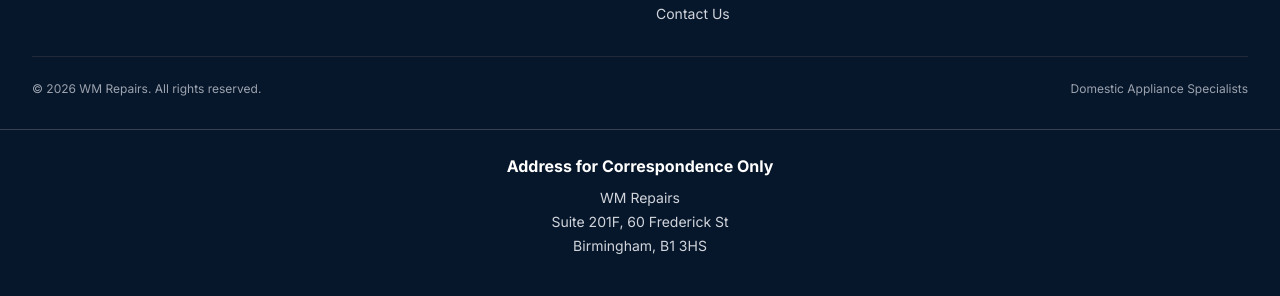
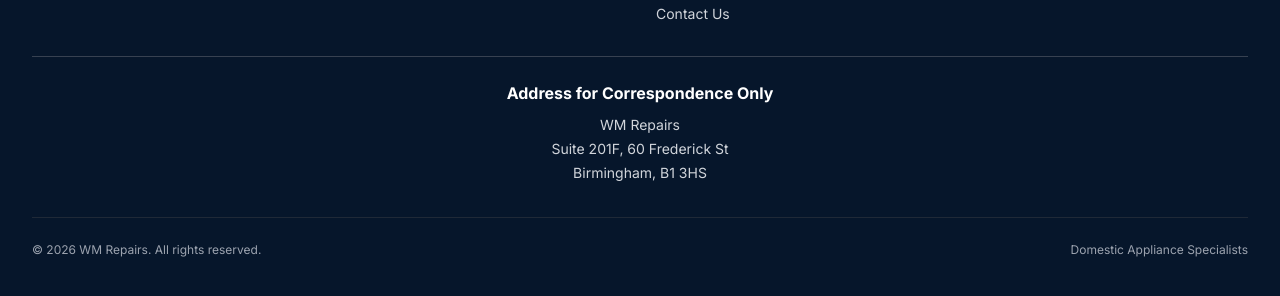
Before and after one commit to wm-repairs/wm-repairs, a plain HTML site: page index.html in a window 1280 px wide. Shown: the part 4943-5239 px from the top of the page. Drawn offline with nearby package versions, Linux system fonts and the light colour scheme.

Commit message:
index.html

```diff
--- a/index.html
+++ b/index.html
@@ -760,11 +760,6 @@ Professional domestic appliance repairs and servicing. Prompt call-outs across t
 </div>
 </div>
 
-<div class="border-t border-gray-800 pt-6 flex flex-col sm:flex-row justify-between items-center text-xs text-gray-400">
-<p>&copy; 2026 WM Repairs. All rights reserved.</p>
-<p class="mt-2 sm:mt-0">Domestic Appliance Specialists</p>
-</div>
-</div>
 <!-- Correspondence Address -->
     <div class="mt-8 pt-6 border-t border-gray-700 text-center">
       <h4 class="text-white font-bold mb-2">
@@ -775,6 +770,12 @@ Professional domestic appliance repairs and servicing. Prompt call-outs across t
         Suite 201F, 60 Frederick St<br>
         Birmingham, B1 3HS
       </p>
+    </div>
+
+    <!-- Copyright / Bottom Bar moved here -->
+    <div class="border-t border-gray-800 pt-6 flex flex-col sm:flex-row justify-between items-center text-xs text-gray-400 mt-8">
+      <p>&copy; 2026 WM Repairs. All rights reserved.</p>
+      <p class="mt-2 sm:mt-0">Domestic Appliance Specialists</p>
     </div>
   </footer>
 
```
Lines whose indentation alone changed are shown as unchanged.
